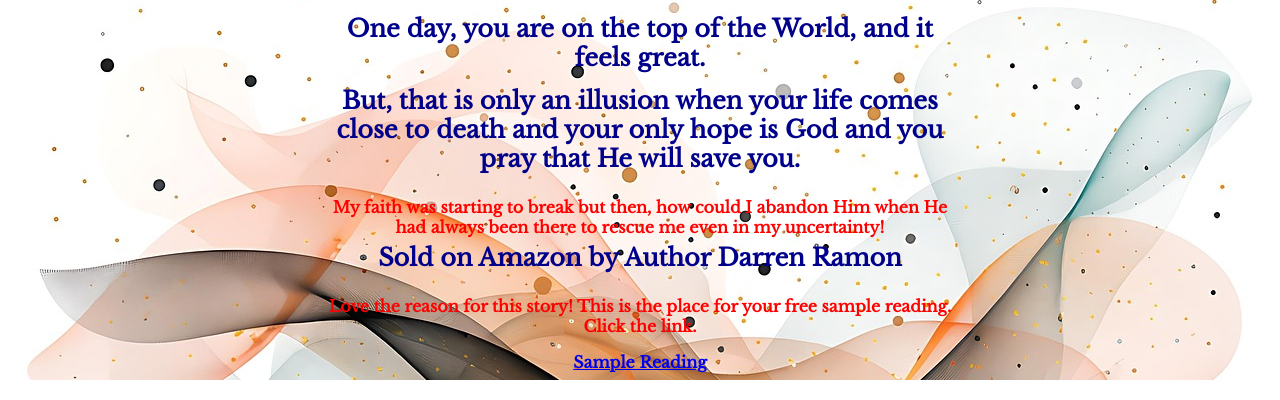
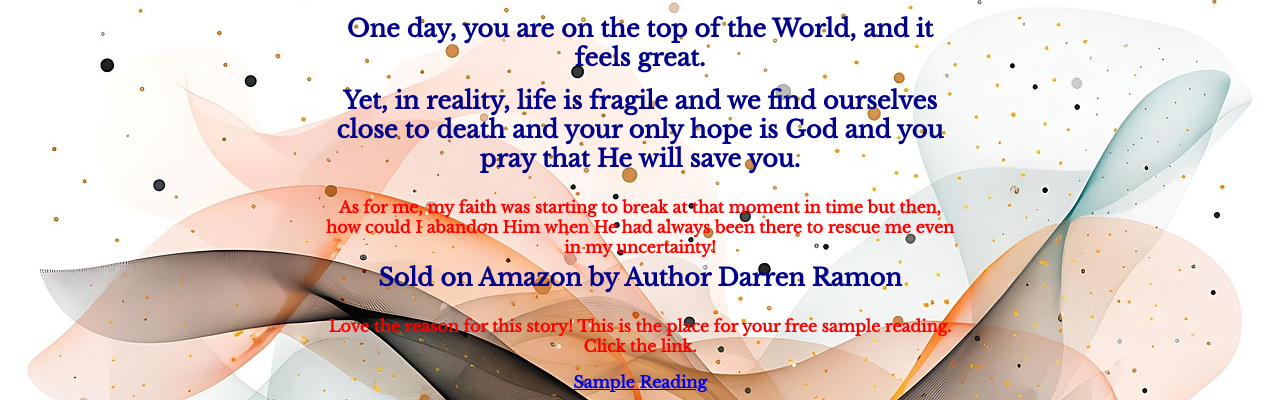
Before and after one commit to DramonBal/Invoke, a plain HTML site: page index.html in a window 1280 px wide. Shown: the part 1081-1481 px from the top of the page. Drawn offline with nearby package versions, Linux system fonts and the light colour scheme.

Commit message:
Update index.html

```diff
--- a/index.html
+++ b/index.html
@@ -22,8 +22,9 @@
     <h1>Invoke!</h1>
     <h2>Prayer's of a UtilityMan!</h2>
     <h3>One day, you are on the top of the World, and it feels great.</h3>
-     <h3>But, that is only an illusion when your life comes close to death and your only hope is God and you pray that He will save you.</h3>
-     <p>My faith was starting to break but then, how could I abandon Him when He had always been there to rescue me even in my uncertainty!</p>
+     <h3>Yet, in reality, life is fragile and we find ourselves close to death and your only hope is God and you pray that He will save you.</h3>
+     <p>As for me, my faith was starting to break at that moment in time but then, how could I abandon Him when He had always been there to rescue
+       me even in my uncertainty!</p>
     <h3>Sold on Amazon by Author Darren Ramon</h3>
     <p class="contact-message">Love the reason for this story! This is the place for your free sample reading. Click the link.</p>
       <a class="btn" href="https://read.amazon.com/sample/B0BFWJNN6Y?clientId=share">Sample Reading</a>
```
